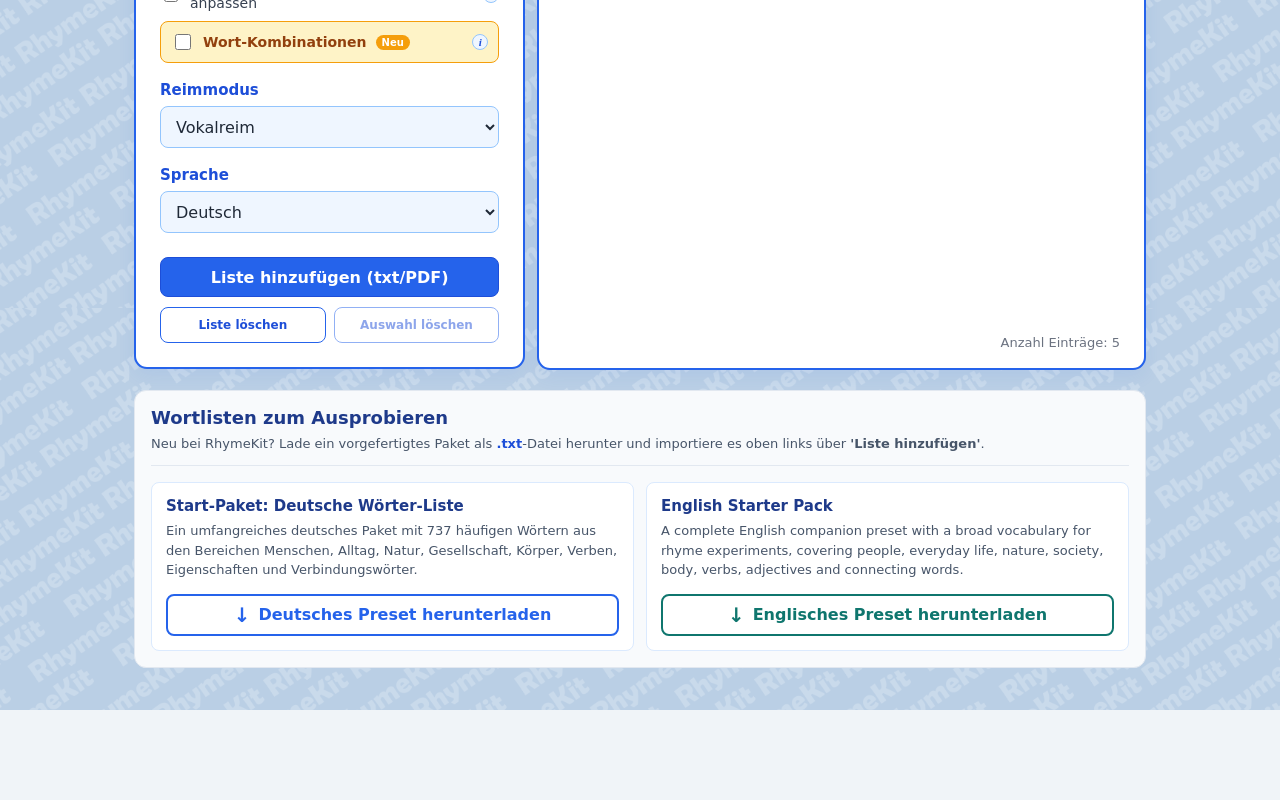
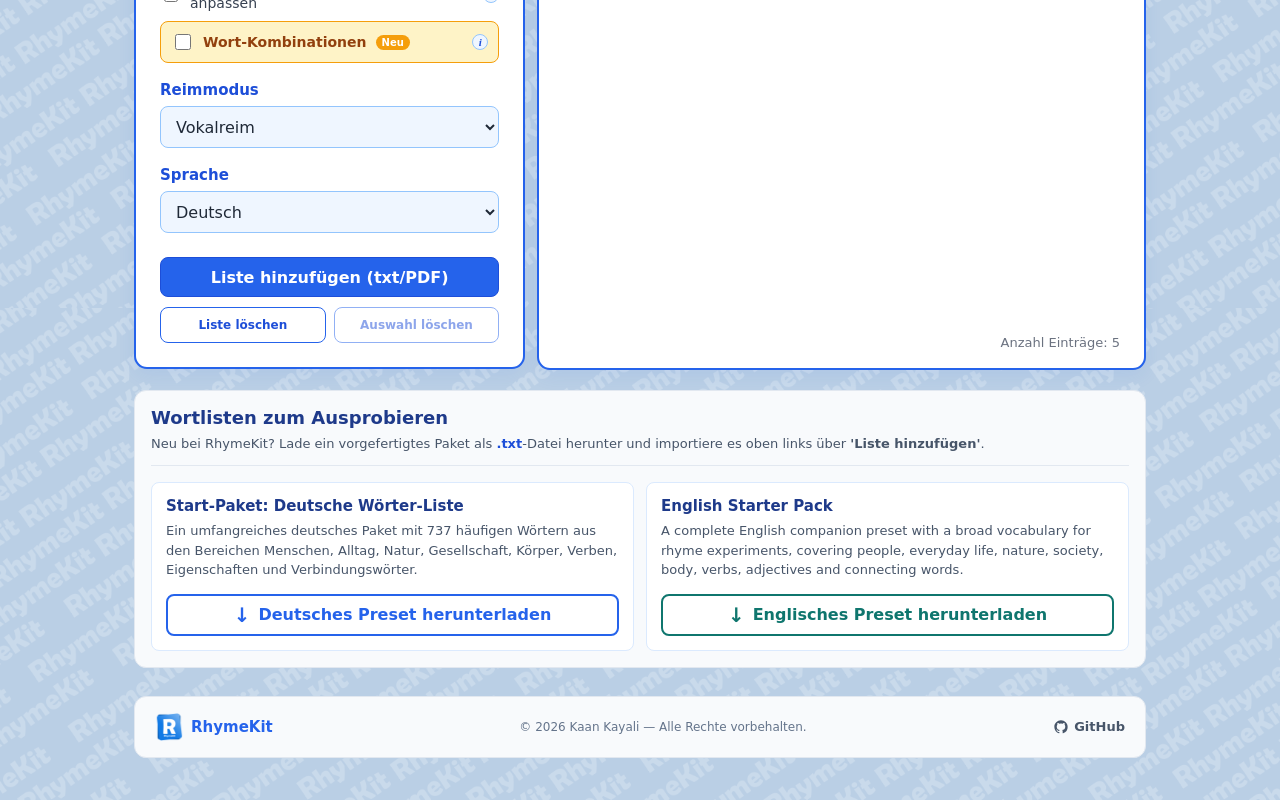
Before and after one commit to KaanKayali/RhymeKit, a React (Vite) app: page / in a window 1280 px wide. Shown: the part 492-1292 px from the top of the page. Before the commit the page ends 1202 px from the top, so only its background shows below. Built offline with nearby package versions, Linux system fonts and the light colour scheme.

Commit message:
Add footer and update readme, Prepare for pages

```diff
--- a/index.html
+++ b/index.html
@@ -4,6 +4,7 @@
     <meta charset="UTF-8" />
     <meta name="viewport" content="width=device-width, initial-scale=1.0" />
     <meta name="theme-color" content="#2563eb" />
+    <meta name="description" content="RhymeKit – Finde Reime für Texte, Lyrics und Gedichte. Phonetische Reimsuche offline" />
     <link rel="icon" type="image/png" href="/assets/Rhymekit512x512.png" />
     <title>RhymeKit</title>
   </head>
--- a/src/App.jsx
+++ b/src/App.jsx
@@ -1,5 +1,6 @@
 import { useEffect, useLayoutEffect, useMemo, useRef, useState } from 'react'
 import Header from './components/Header'
+import Footer from './components/Footer'
 import FooterPresetSection from './components/FooterPresetSection'
 import LeftPanel from './components/LeftPanel'
 import LogicExplanationModal from './components/LogicExplanationModal'
@@ -112,6 +113,7 @@ export default function App() {
         />
       </div>
       <FooterPresetSection />
+      <Footer />
 
       {showExplanationModal && (
         <LogicExplanationModal onClose={() => setShowExplanationModal(false)} />
--- /dev/null
+++ b/src/components/Footer.jsx
@@ -0,0 +1,39 @@
+export default function Footer() {
+  return (
+    <footer className="site-footer" role="contentinfo">
+      <div className="footer-inner">
+        <div className="footer-brand">
+          <img
+            className="footer-logo"
+            src={`${import.meta.env.BASE_URL}assets/Rhymekit512x512.png`}
+            alt="RhymeKit Logo"
+            width="28"
+            height="28"
+          />
+          <span className="footer-name">RhymeKit</span>
+        </div>
+
+        <p className="footer-copyright">
+          &copy; 2026 Kaan Kayali &mdash; Alle Rechte vorbehalten.
+        </p>
+
+        <nav className="footer-links" aria-label="Kontakt & Social Links">
+          <a
+            href="https://github.com/KaanKayali/RhymeKit"
+            target="_blank"
+            rel="noopener noreferrer"
+            title="GitHub-Repository von dem Projekt"
+          >
+            <svg className="footer-icon" viewBox="0 0 24 24" aria-hidden="true">
+              <path
+                fill="currentColor"
+                d="M12 2C6.477 2 2 6.484 2 12.017c0 4.425 2.865 8.18 6.839 9.504.5.092.682-.217.682-.483 0-.237-.008-.868-.013-1.703-2.782.605-3.369-1.343-3.369-1.343-.454-1.158-1.11-1.466-1.11-1.466-.908-.62.069-.608.069-.608 1.003.07 1.531 1.032 1.531 1.032.892 1.53 2.341 1.088 2.91.832.092-.647.35-1.088.636-1.338-2.22-.253-4.555-1.113-4.555-4.951 0-1.093.39-1.988 1.029-2.688-.103-.253-.446-1.272.098-2.65 0 0 .84-.27 2.75 1.026A9.564 9.564 0 0 1 12 6.844a9.59 9.59 0 0 1 2.504.337c1.909-1.296 2.747-1.027 2.747-1.027.546 1.379.202 2.398.1 2.651.64.7 1.028 1.595 1.028 2.688 0 3.848-2.339 4.695-4.566 4.943.359.309.678.92.678 1.855 0 1.338-.012 2.419-.012 2.747 0 .268.18.58.688.482A10.02 10.02 0 0 0 22 12.017C22 6.484 17.522 2 12 2z"
+              />
+            </svg>
+            GitHub
+          </a>
+        </nav>
+      </div>
+    </footer>
+  )
+}
--- a/src/components/FooterPresetSection.jsx
+++ b/src/components/FooterPresetSection.jsx
@@ -2,7 +2,7 @@ const PRESETS = [
   {
     title: 'Start-Paket: Deutsche Wörter-Liste',
     description: 'Ein umfangreiches deutsches Paket mit 737 häufigen Wörtern aus den Bereichen Menschen, Alltag, Natur, Gesellschaft, Körper, Verben, Eigenschaften und Verbindungswörter.',
-    path: '/presets/Deutsche_Woerter_Preset_1000.txt',
+    path: 'presets/Deutsche_Woerter_Preset_1000.txt',
     filename: 'Deutsche_Woerter_Preset_1000.txt',
     label: 'Deutsches Preset herunterladen',
     className: 'preset-download-button preset-download-german',
@@ -10,7 +10,7 @@ const PRESETS = [
   {
     title: 'English Starter Pack',
     description: 'A complete English companion preset with a broad vocabulary for rhyme experiments, covering people, everyday life, nature, society, body, verbs, adjectives and connecting words.',
-    path: '/presets/English_Words_Preset_1000.txt',
+    path: 'presets/English_Words_Preset_1000.txt',
     filename: 'English_Words_Preset_1000.txt',
     label: 'Englisches Preset herunterladen',
     className: 'preset-download-button preset-download-english',
@@ -33,7 +33,7 @@ export default function FooterPresetSection() {
               <h3>{preset.title}</h3>
               <p>{preset.description}</p>
             </div>
-            <a className={preset.className} href={preset.path} download={preset.filename}>
+            <a className={preset.className} href={`${import.meta.env.BASE_URL}${preset.path}`} download={preset.filename}>
               <span aria-hidden="true">↓</span>
               <span>{preset.label}</span>
             </a>
--- a/src/components/Header.jsx
+++ b/src/components/Header.jsx
@@ -4,7 +4,7 @@ export default function Header({ onOpenExplanation }) {
   return (
     <header className="app-header">
       <div className="header-left">
-        <img className="brand-logo" src="/assets/Rhymekit512x512.png" alt="RhymeKit Logo" />
+        <img className="brand-logo" src={`${import.meta.env.BASE_URL}assets/Rhymekit512x512.png`} alt="RhymeKit Logo" />
         <div className="brand-copy">
           <h1>RhymeKit</h1>
           <div className="header-meta">
--- a/src/index.css
+++ b/src/index.css
@@ -168,4 +168,16 @@ button { cursor: pointer; }
   .results-heading { align-items: flex-start; flex-direction: column; }
   .results-heading-actions { width: 100%; }
   .sort-select { flex: 1; width: auto; }
+  .footer-inner { flex-direction: column; align-items: center; text-align: center; gap: 10px; }
 }
+
+.site-footer { margin-top: 28px; border: 1px solid #e2e8f0; border-radius: 12px; background: #f8fafc; padding: 16px 20px; }
+.footer-inner { display: flex; align-items: center; justify-content: space-between; gap: 16px; flex-wrap: wrap; }
+.footer-brand { display: flex; align-items: center; gap: 8px; }
+.footer-logo { width: 28px; height: 28px; border-radius: 6px; object-fit: cover; }
+.footer-name { color: #2563eb; font-size: 15px; font-weight: 700; }
+.footer-copyright { margin: 0; color: #64748b; font-size: 12px; }
+.footer-links { display: flex; gap: 16px; }
+.footer-links a { display: inline-flex; align-items: center; gap: 5px; color: #475569; font-size: 13px; font-weight: 600; text-decoration: none; transition: color .15s; }
+.footer-links a:hover { color: #2563eb; }
+.footer-icon { width: 16px; height: 16px; flex-shrink: 0; }
--- a/vite.config.js
+++ b/vite.config.js
@@ -1,6 +1,10 @@
 import { defineConfig } from 'vite'
 import react from '@vitejs/plugin-react'
 
+// GitHub Pages serves the site at /<repo-name>/, so we need to
+// set the base path accordingly. Change 'RhymeKit' if you rename
+// the repository.
 export default defineConfig({
+  base: '/RhymeKit/',
   plugins: [react()],
 })
```
Also changed, not shown: 1 other file (tests, documents, lock files or other folders).
